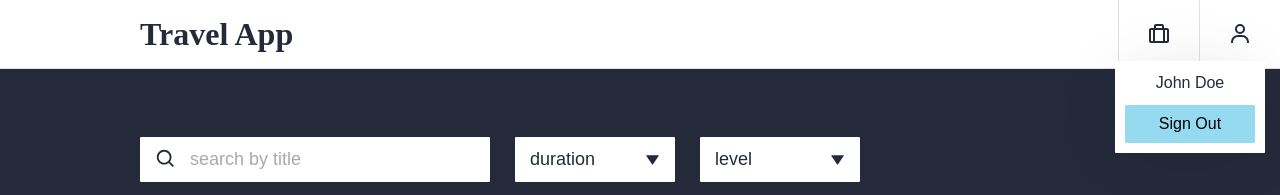
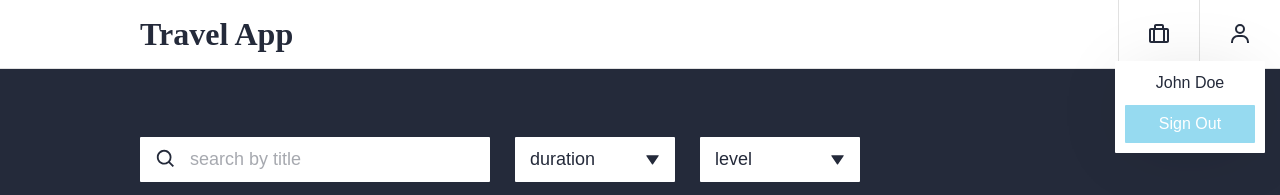
Before and after one commit to marinaitstep/travel-app, a React (Create React App) app: page / in a window 1280 px wide. Both pictures are taken after a click on the element "Profile". Shown: the top 195 px of the page. Built offline with nearby package versions, Linux system fonts and the light colour scheme.

Commit message:
changed sign out

```diff
--- a/src/App.js
+++ b/src/App.js
@@ -9,8 +9,6 @@ import SignIn from './components/SignIn';
 import SignUp from './components/SignUp';
 
 function App() {
-
-
   return (
     <>
     <Header/>
--- a/src/assets/css/style.css
+++ b/src/assets/css/style.css
@@ -641,8 +641,3 @@ select {
     transform: rotate(360deg);
   }
 }
-
-#signout, #signout:visited:hover:active{
-  text-decoration: none;
-  color: black;
-}
--- a/src/components/Nav.js
+++ b/src/components/Nav.js
@@ -1,9 +1,13 @@
 import React from "react";
 
-function Nav (){
-  const SignOut = () => {
-    console.log('test')
+function Nav () {
+
+  function SignOut() {
+    window.history.pushState(null, null, '/sign-in')
+    window.location.reload()
   }
+
+
     return(
         <nav className="header__nav">
           <ul className="nav-header__list">
@@ -20,7 +24,7 @@ function Nav (){
                 <ul className="profile-nav__list">
                   <li className="profile-nav__item profile-nav__username">John Doe</li>
                   <li className="profile-nav__item">
-                  <button className="profile-nav__sign-out button" onClick={SignOut}><a href="/sign-in" id="signout">Sign Out</a></button>
+                  <button className="profile-nav__sign-out button" onClick={SignOut}>Sign Out</button>
                   </li>
                 </ul>
               </div>
```
